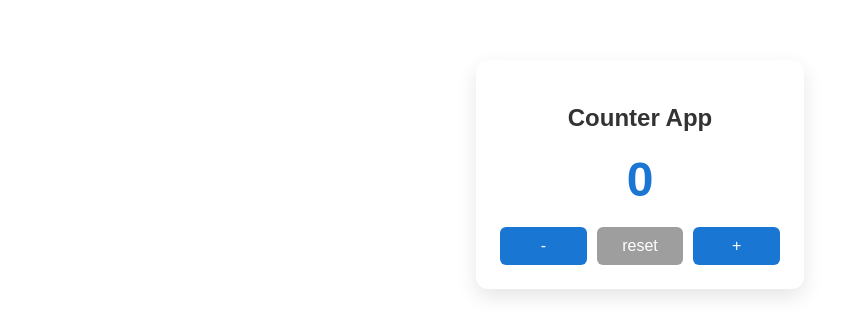
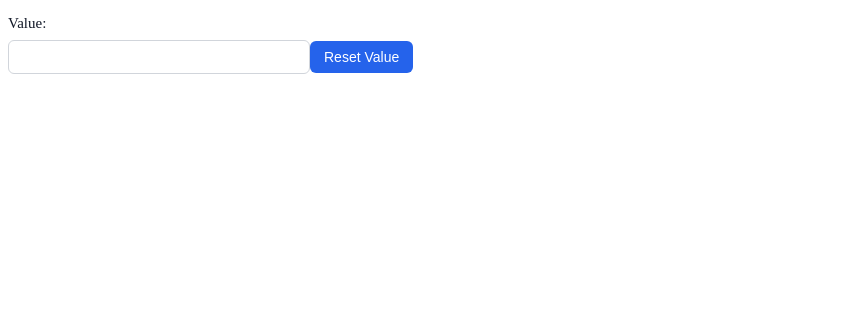
Before and after one commit to anil-sidhu/angular-21, an Angular app: page / in a window 1280 px wide. Shown: the top 336 px of the page, without its empty margins (0-855 px from the left). Built offline with nearby package versions, Linux system fonts and the light colour scheme.

Commit message:
worked on angular get and set value

```diff
--- a/src/app/app.css
+++ b/src/app/app.css
@@ -1,52 +1,35 @@
-.counter-card {
-  width: 280px;
-  margin: 60px auto;
-  padding: 24px;
-  text-align: center;
-  border-radius: 12px;
-  background: #ffffff;
-  box-shadow: 0 8px 20px rgba(0, 0, 0, 0.1);
-  font-family: Arial, sans-serif;
+p {
+  margin-bottom: 8px;
+  font-size: 15px;
+  font-weight: 500;
+  color: #111827;
 }
 
-.counter-card h2 {
-  margin-bottom: 20px;
-  color: #333;
+input {
+  width: 280px;
+  padding: 8px 10px;
+  font-size: 14px;
+  border: 1px solid #d1d5db;
+  border-radius: 6px;
+  outline: none;
+  margin-bottom: 12px;
 }
 
-.count {
-  font-size: 48px;
-  font-weight: bold;
-  margin-bottom: 20px;
-  color: #1976d2;
-}
-
-.buttons {
-  display: flex;
-  justify-content: space-between;
-  gap: 10px;
+input:focus {
+  border-color: #2563eb;
 }
 
 button {
-  flex: 1;
-  padding: 10px;
-  font-size: 16px;
+  padding: 8px 14px;
+  font-size: 14px;
+  font-weight: 500;
+  background-color: #2563eb;
+  color: #ffffff;
   border: none;
   border-radius: 6px;
   cursor: pointer;
-  background: #1976d2;
-  color: #fff;
-  transition: background 0.2s ease;
 }
 
 button:hover {
-  background: #125aa0;
+  background-color: #1d4ed8;
 }
-
-button:nth-child(2) {
-  background: #9e9e9e;
-}
-
-button:nth-child(2):hover {
-  background: #7d7d7d;
-}
--- a/src/app/app.html
+++ b/src/app/app.html
@@ -1,11 +1,3 @@
-<div class="counter-card">
-  <h2>Counter App</h2>
-  <div class="count">
-    {{counter()}}
-  </div>
-  <div class="buttons">
-    <button (click)="decrement()">-</button>
-    <button (click)="reset()" >reset</button>
-    <button (click)="increment()">+</button>
-  </div>
-</div>
+<p>Value: {{name()}}</p>
+<input type="text" [value]="name()" (input)="setValue($event.target.value)" >
+<button (click)="resetValue()" >Reset Value</button>
--- a/src/app/app.ts
+++ b/src/app/app.ts
@@ -1,4 +1,4 @@
-import { Component, computed, effect, Signal, signal, WritableSignal } from '@angular/core';
+import { Component, signal, WritableSignal } from '@angular/core';
 import { RouterOutlet } from '@angular/router';
 
 @Component({
@@ -8,20 +8,13 @@ import { RouterOutlet } from '@angular/router';
   styleUrl: './app.css'
 })
 export class App {
+ name:WritableSignal<string> = signal('')
 
-  counter:WritableSignal<number>=signal<number>(0)
-
-  increment(){
-    this.counter.update((val)=>val+1)
-  }
-  decrement(){
-    if(this.counter()>0){
-    this.counter.update((val)=>val-1)
-    }
-  }
-   reset(){
-    this.counter.set(0)
-  }
-
+ resetValue(){
+  this.name.set("Anil Sidhu")
+ }
+ setValue(val:string){
+  this.name.set(val)
+ }
 
 }
```
